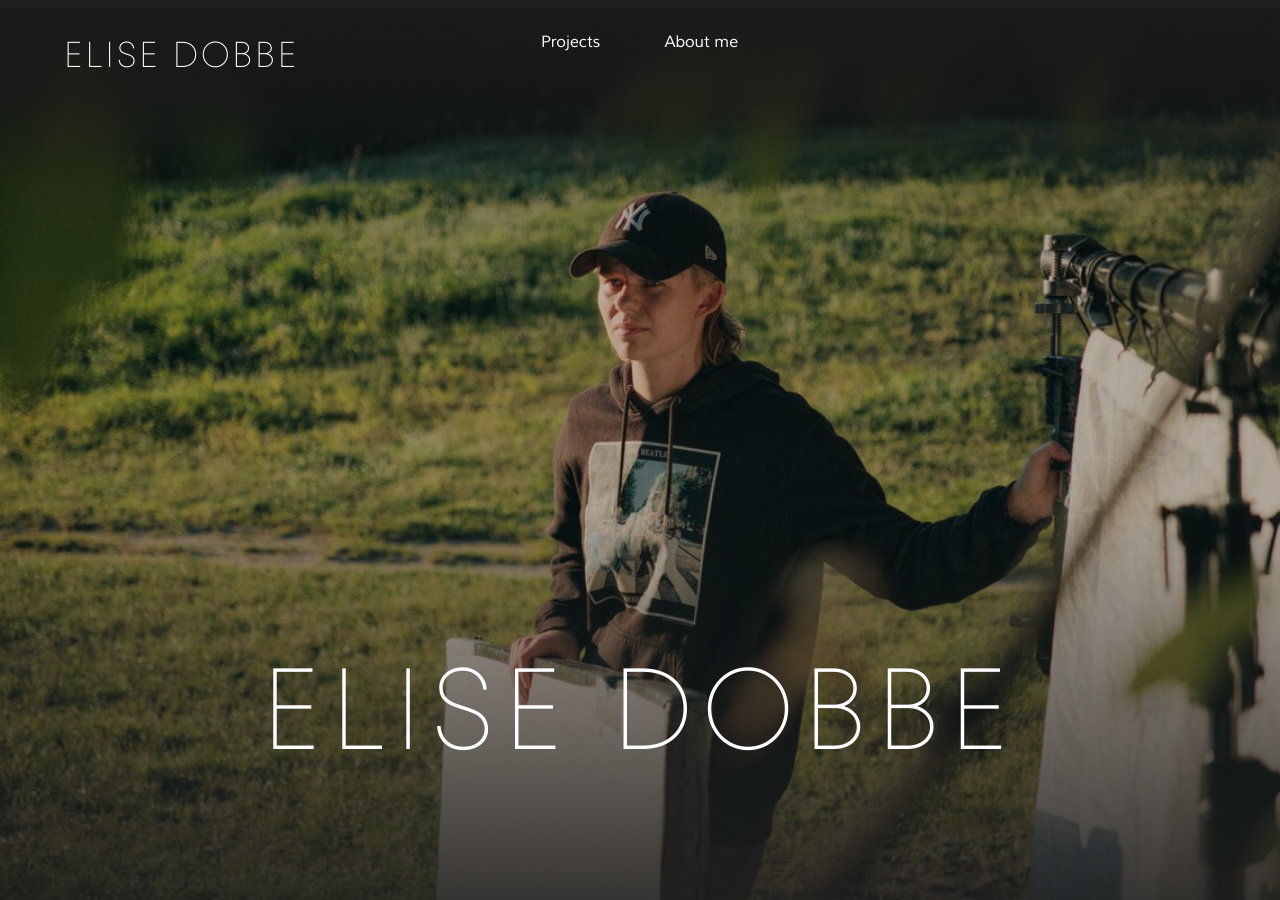
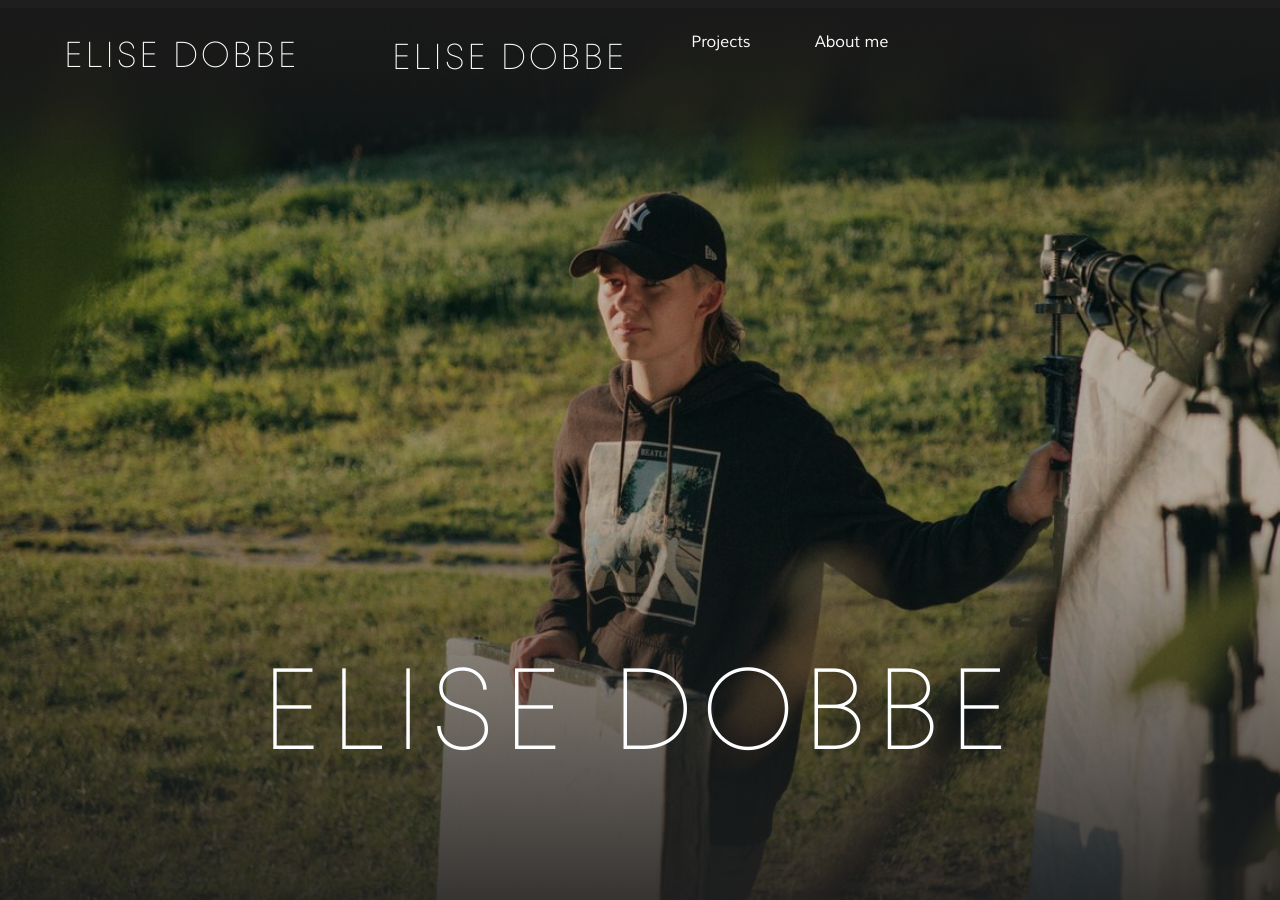
Before and after one commit to elisedobbe/portfolio, an MkDocs documentation site: the page built from docs/index.md, in a window 1280 px wide and 900 px high. Built offline with MkDocs 1.6.1 and Material for MkDocs 9.7.7, drawn with Linux system fonts in a browser that asks for light colours.

Commit message:
Update extra.css

```diff
--- a/docs/assets/styles/extra.css
+++ b/docs/assets/styles/extra.css
@@ -660,3 +660,20 @@ body:has(.film-video) .md-typeset > h1:first-child { display: none !important; }
 .md-header__title {
   cursor: pointer !important;
 }
+
+/* ELISE DOBBE som første tab — venstre side */
+.md-tabs__item:first-child {
+  display: flex !important;
+  margin-right: auto !important;
+}
+
+.md-tabs__item:first-child .md-tabs__link {
+  font-family: "TT Fors", sans-serif !important;
+  font-weight: 300 !important;
+  font-style: normal !important;
+  font-size: 36px !important;
+  letter-spacing: 2.52px !important;
+  text-transform: uppercase !important;
+  color: #fdfeff !important;
+  opacity: 1 !important;
+}
```
